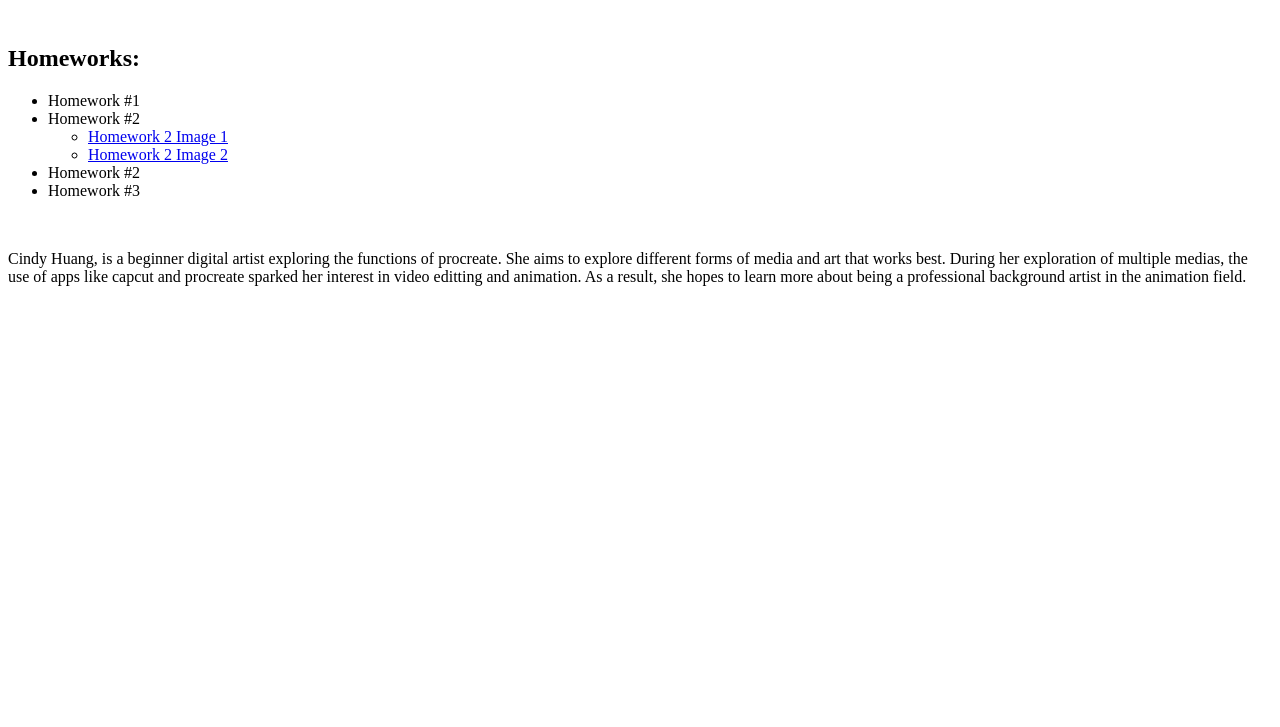
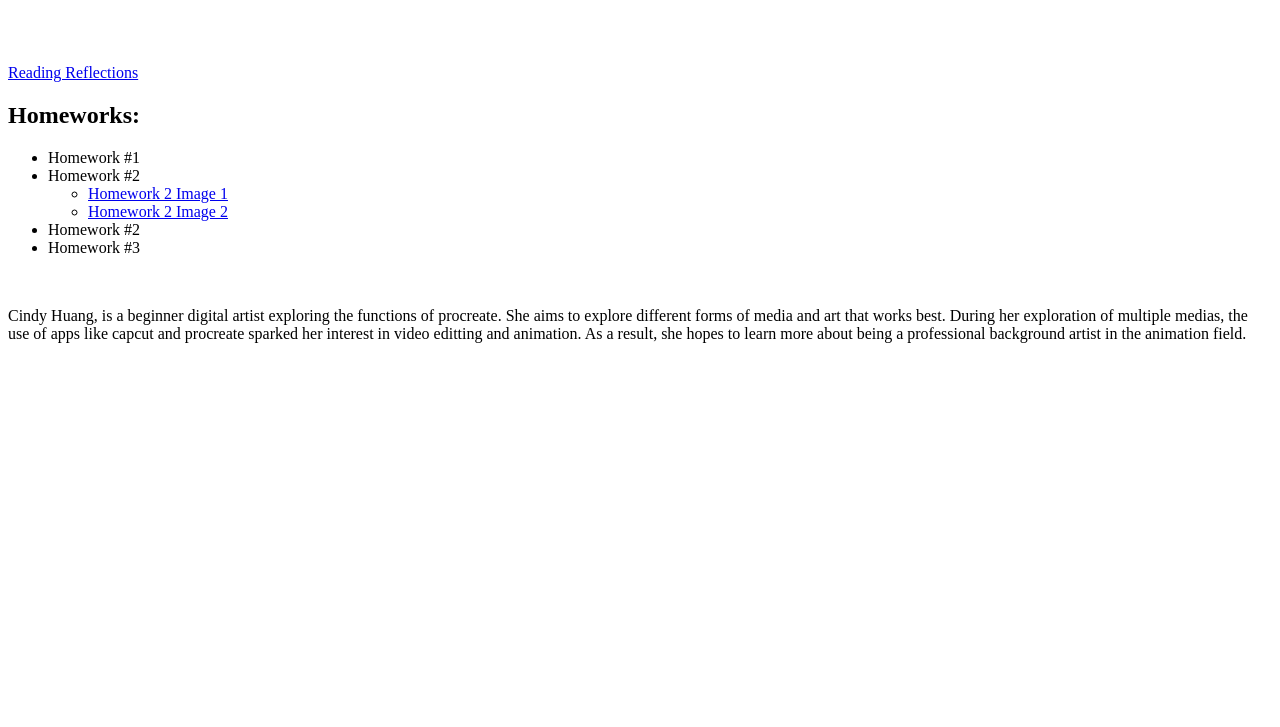
Before and after one commit to CindyH1234/Medpl150lab1_Cindy, a plain HTML site: page index.html in a window 1280 px wide. Shown: the part 73-800 px from the top of the page. Drawn offline with Linux system fonts and the light colour scheme.

Commit message:
Update index.html

```diff
--- a/index.html
+++ b/index.html
@@ -11,7 +11,8 @@
 
      <h1 style="color:blue; align:center;">Cindy Huang</h1>
 
-<br>
+<br><br>
+   <h1></h1></h1><a href="Reflections.html">Reading Reflections</a></h1>
 
 <h2>Homeworks:</h2>
 
```
